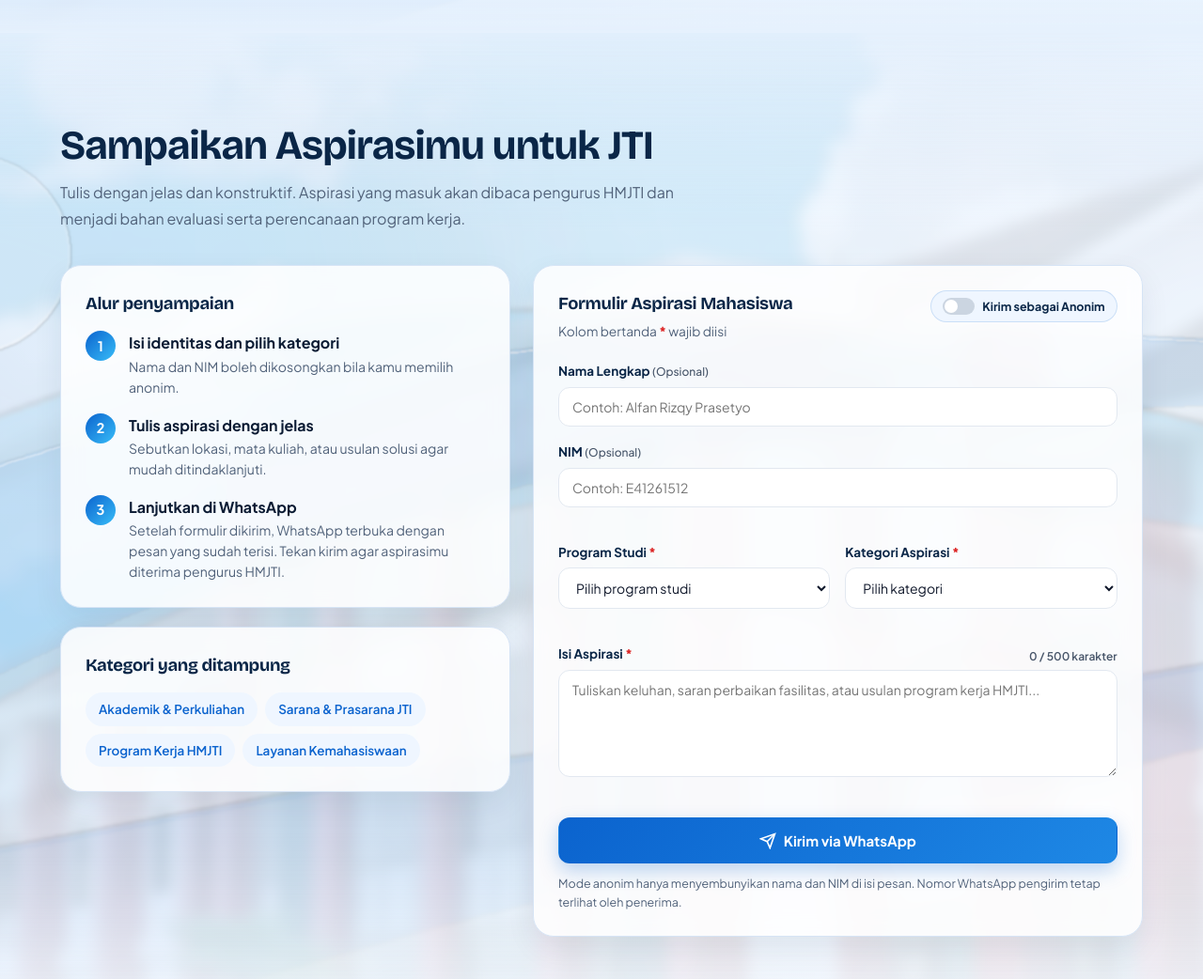
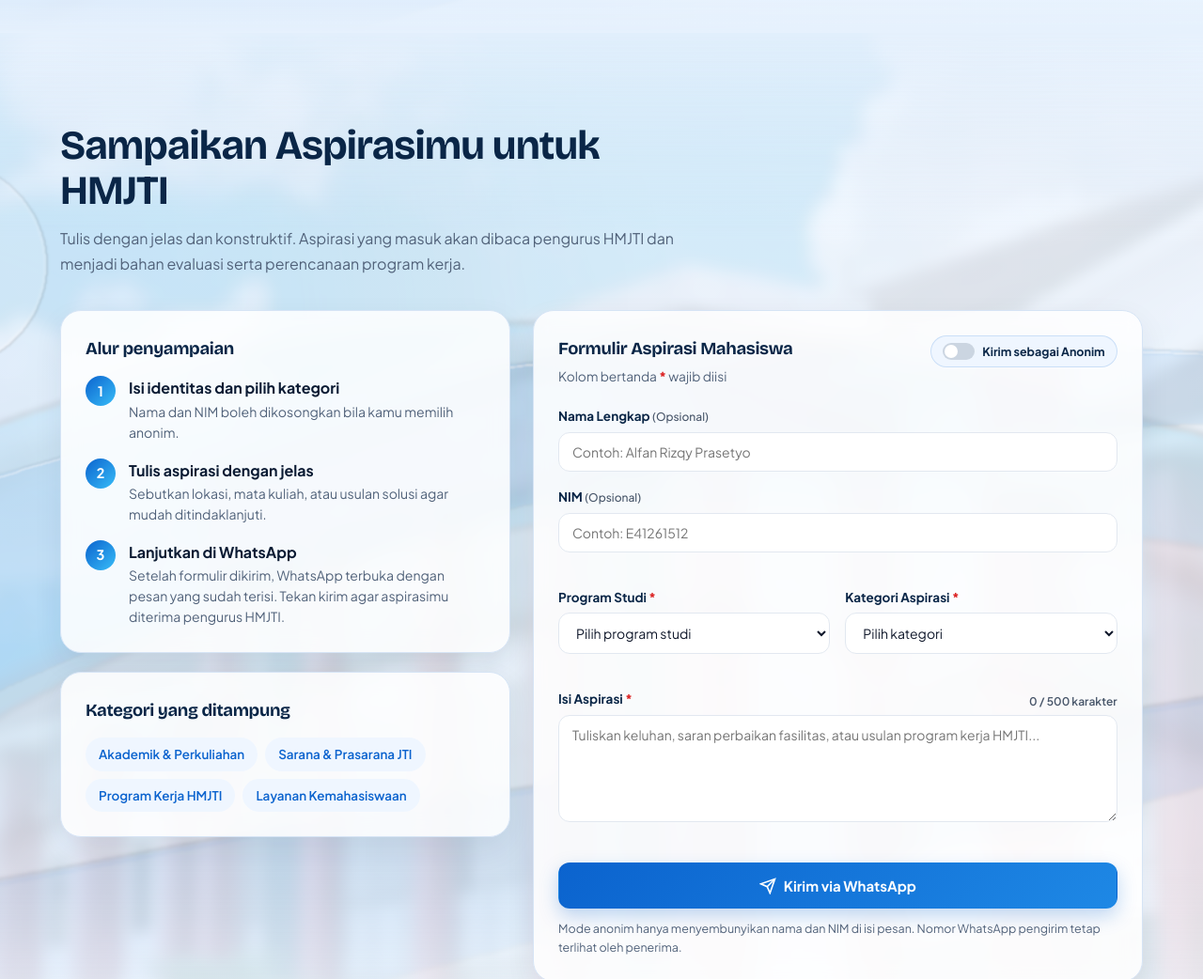
Before and after one commit to akbarramadani2591/Penaji-Website-Proyek-Akhir-, a plain HTML site: page index.html in a window 1280 px wide. Shown: the part 3020-4062 px from the top of the page at 94% size. Drawn offline with nearby package versions, Linux system fonts and the light colour scheme.

Commit message:
Update index.html

```diff
--- a/index.html
+++ b/index.html
@@ -120,7 +120,7 @@
     <section id="aspirasi" class="sx b3">
       <div class="container">
         <div class="sh reveal">
-          <h2>Sampaikan Aspirasimu untuk JTI</h2>
+          <h2>Sampaikan Aspirasimu untuk HMJTI</h2>
           <p>Tulis dengan jelas dan konstruktif. Aspirasi yang masuk akan dibaca pengurus HMJTI dan menjadi bahan
             evaluasi serta perencanaan program kerja.</p>
         </div>
```
